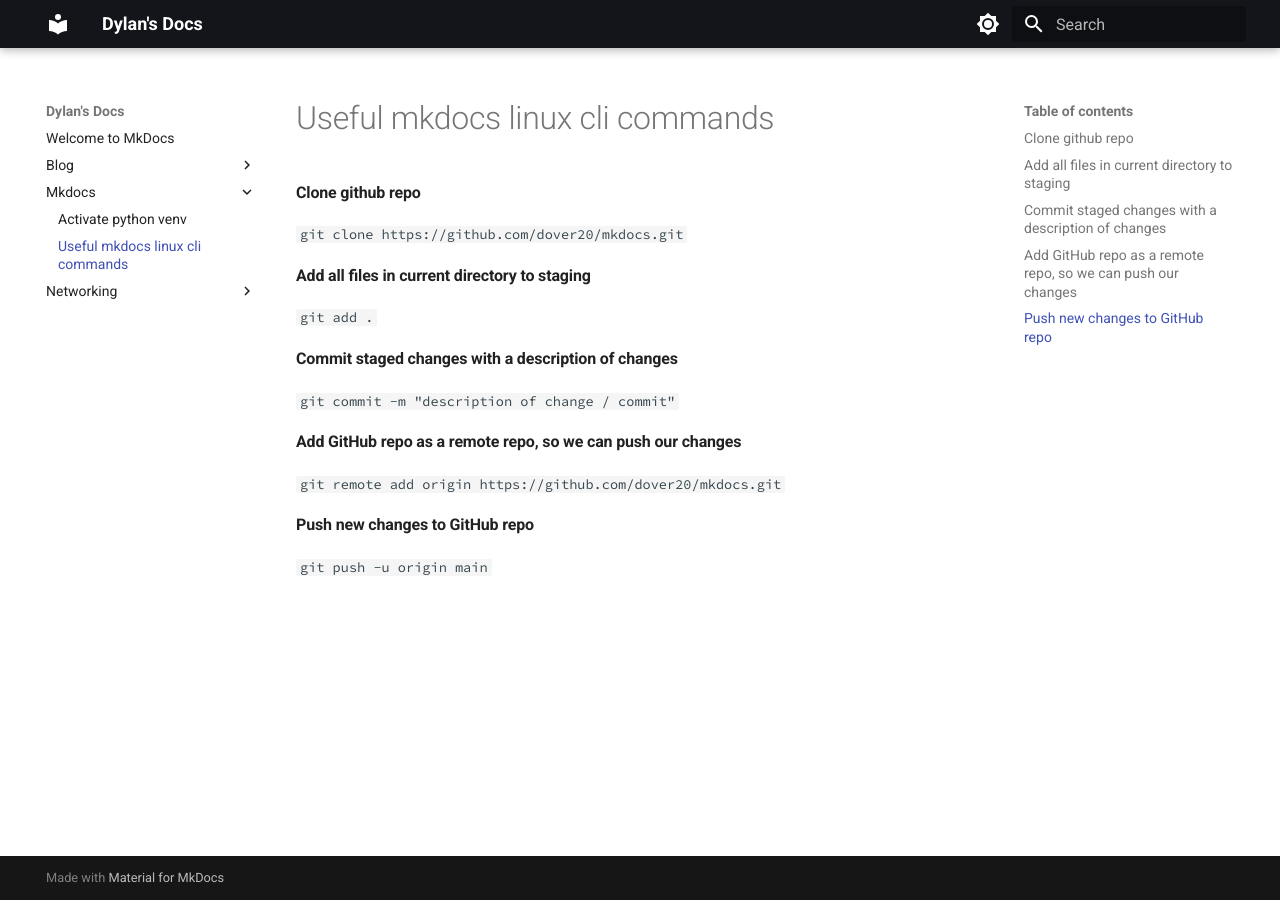
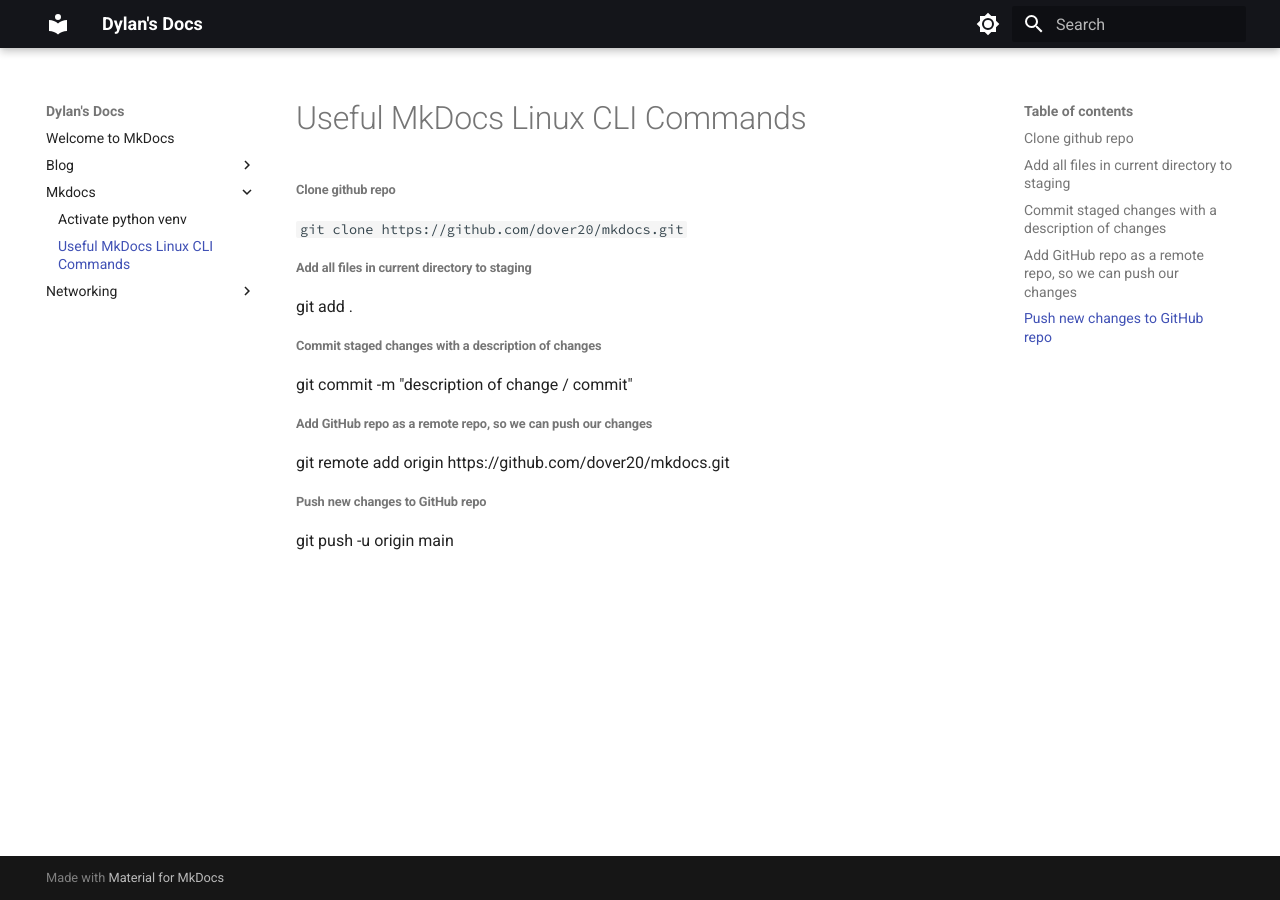
Before and after one commit to dover20/mkdocs, an MkDocs documentation site: the page built from docs/mkdocs/useful-cli-commands.md, in a window 1280 px wide. Built offline with MkDocs 1.6.1 and Material for MkDocs 9.7.7, drawn with Linux system fonts in a browser that asks for light colours.

Commit message:
Fixed formatting #2

```diff
--- a/docs/mkdocs/useful-cli-commands.md
+++ b/docs/mkdocs/useful-cli-commands.md
@@ -1,15 +1,16 @@
-# Useful mkdocs linux cli commands
-#### Clone github repo
+# Useful MkDocs Linux CLI Commands
+
+###### Clone github repo
 `git clone https://github.com/dover20/mkdocs.git`
 
-#### Add all files in current directory to staging
-`git add .`
+###### Add all files in current directory to staging
+git add .
 
-#### Commit staged changes with a description of changes
-`git commit -m "description of change / commit"`
+###### Commit staged changes with a description of changes
+git commit -m "description of change / commit"
 
-#### Add GitHub repo as a remote repo, so we can push our changes
-`git remote add origin https://github.com/dover20/mkdocs.git`
+###### Add GitHub repo as a remote repo, so we can push our changes
+git remote add origin https://github.com/dover20/mkdocs.git
 
-#### Push new changes to GitHub repo
-`git push -u origin main`
+###### Push new changes to GitHub repo
+git push -u origin main
```
